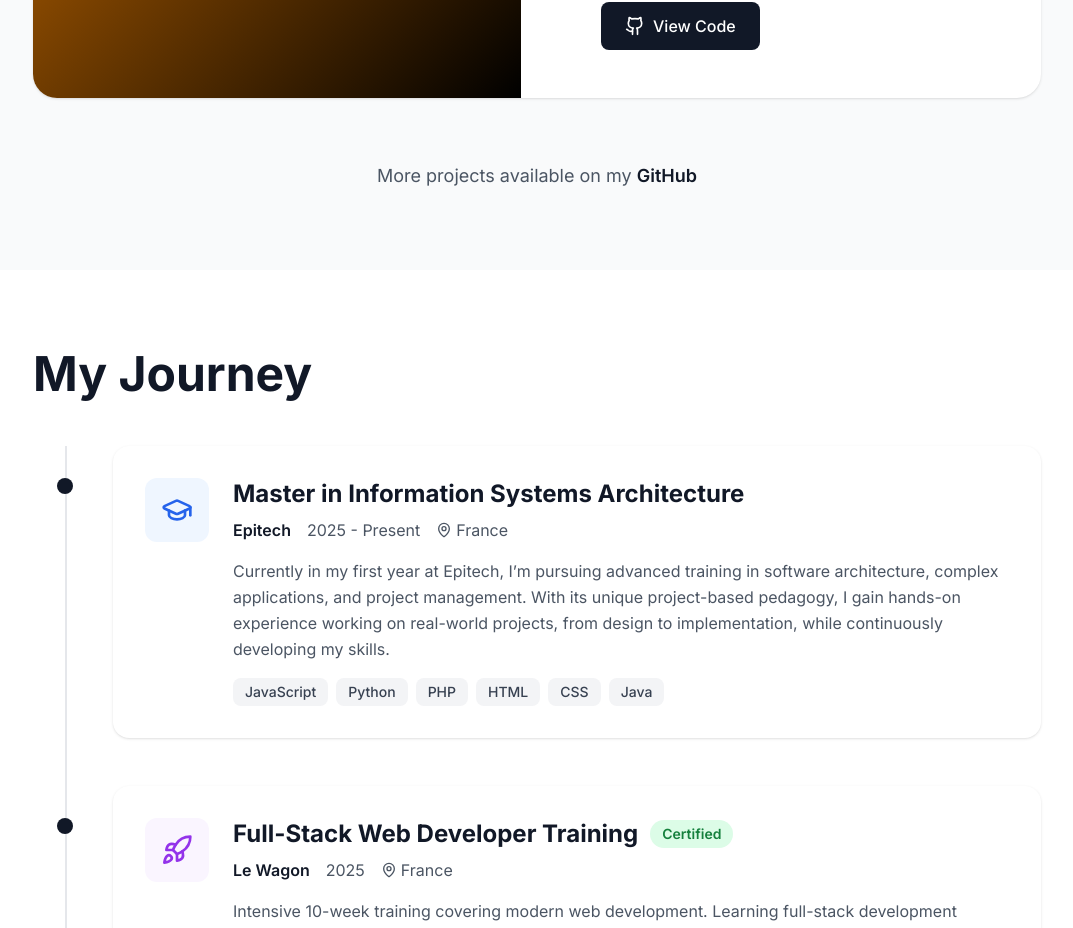
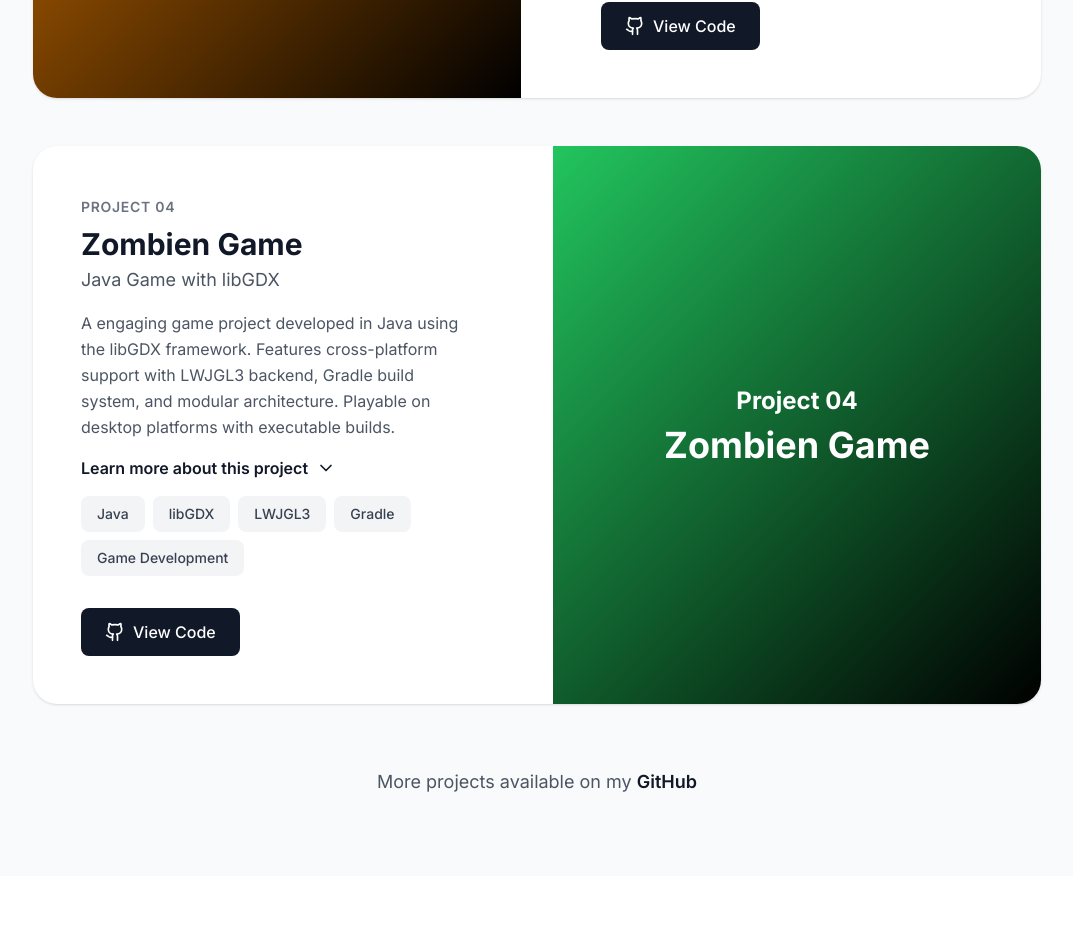
Before and after one commit to garro3/portfolio, a React (Vite) app: page / in a window 1280 px wide. Shown: the part 4266-5194 px from the top of the page, without its empty margins (143-1216 px from the left). Built offline with nearby package versions, Linux system fonts and the light colour scheme.

Commit message:
feat: add Zombien Game (Java/libGDX) project to portfolio

```diff
--- a/src/components/Projects.jsx
+++ b/src/components/Projects.jsx
@@ -34,6 +34,16 @@ const Projects = () => {
       technologies: ['Rust', 'Axum', 'PostgreSQL', 'Next.js', 'React', 'TypeScript', 'WebSocket', 'Tailwind'],
       image: 'linear-gradient(135deg, #FF8800 0%, #000000 100%)',
       codeUrl: 'https://github.com/EpitechMscProPromo2028/T-JSF-600-NAN_1',
+    },
+    {
+      id: 4,
+      title: 'Zombien Game',
+      subtitle: 'Java Game with libGDX',
+      description: 'A engaging game project developed in Java using the libGDX framework. Features cross-platform support with LWJGL3 backend, Gradle build system, and modular architecture. Playable on desktop platforms with executable builds.',
+      detailedDescription: 'Zombien Game showcases game development fundamentals using libGDX, a robust Java game development framework. The project demonstrates a well-organized multi-module architecture with separate core logic and platform-specific implementations (LWJGL3 for desktop). Built with Gradle for dependency management and automated builds, the game includes comprehensive build scripts and the ability to generate Windows executables. The development includes unit tests, proper module separation between game logic (core) and platform implementations, and optimized builds for different platforms. This project highlights understanding of game development patterns, Java ecosystem tools, and cross-platform distribution.',
+      technologies: ['Java', 'libGDX', 'LWJGL3', 'Gradle', 'Game Development'],
+      image: 'linear-gradient(135deg, #22c55e 0%, #000000 100%)',
+      codeUrl: 'https://github.com/EpitechMscProPromo2028/T-JAV-501-NAN_2',
     },
   ]
 
```
